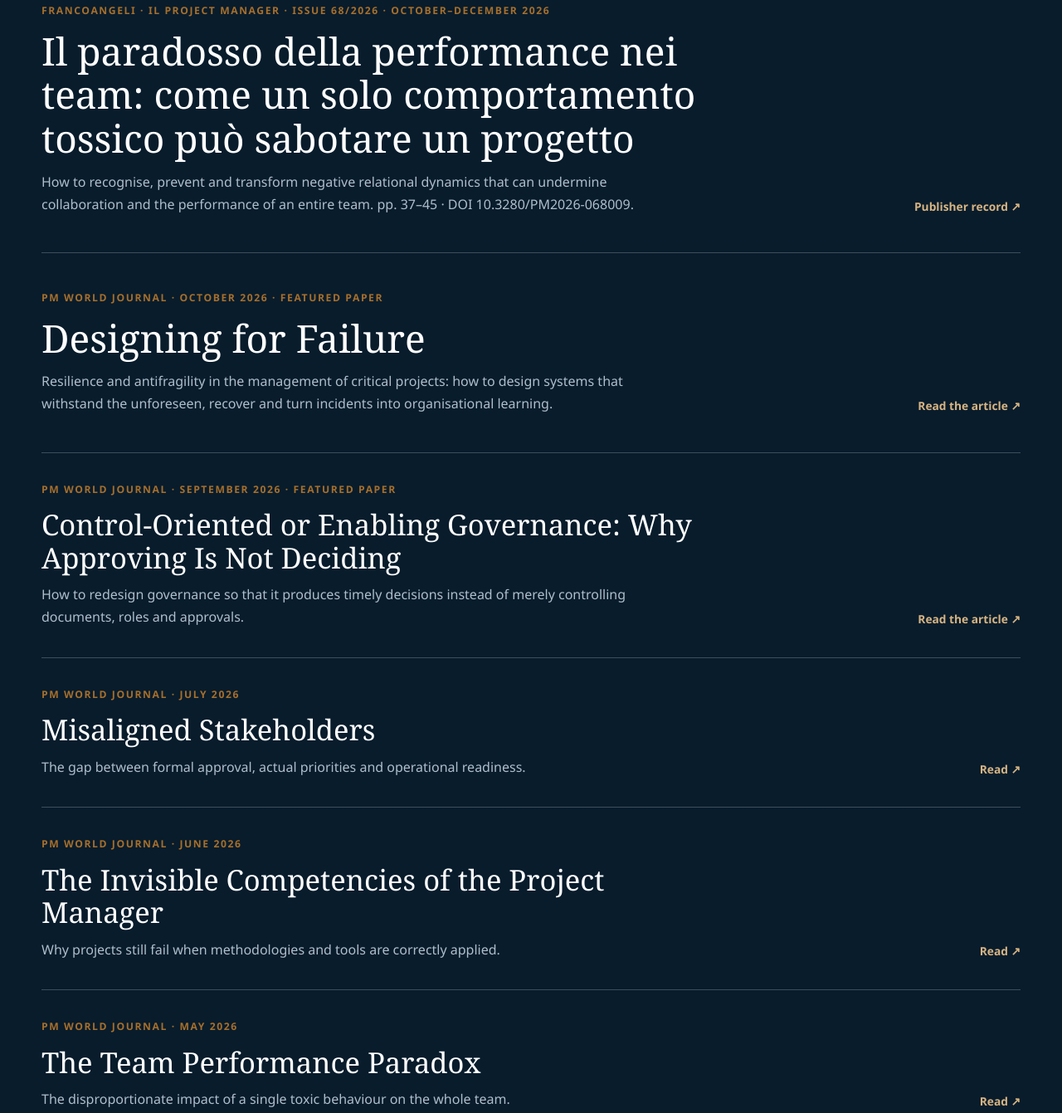
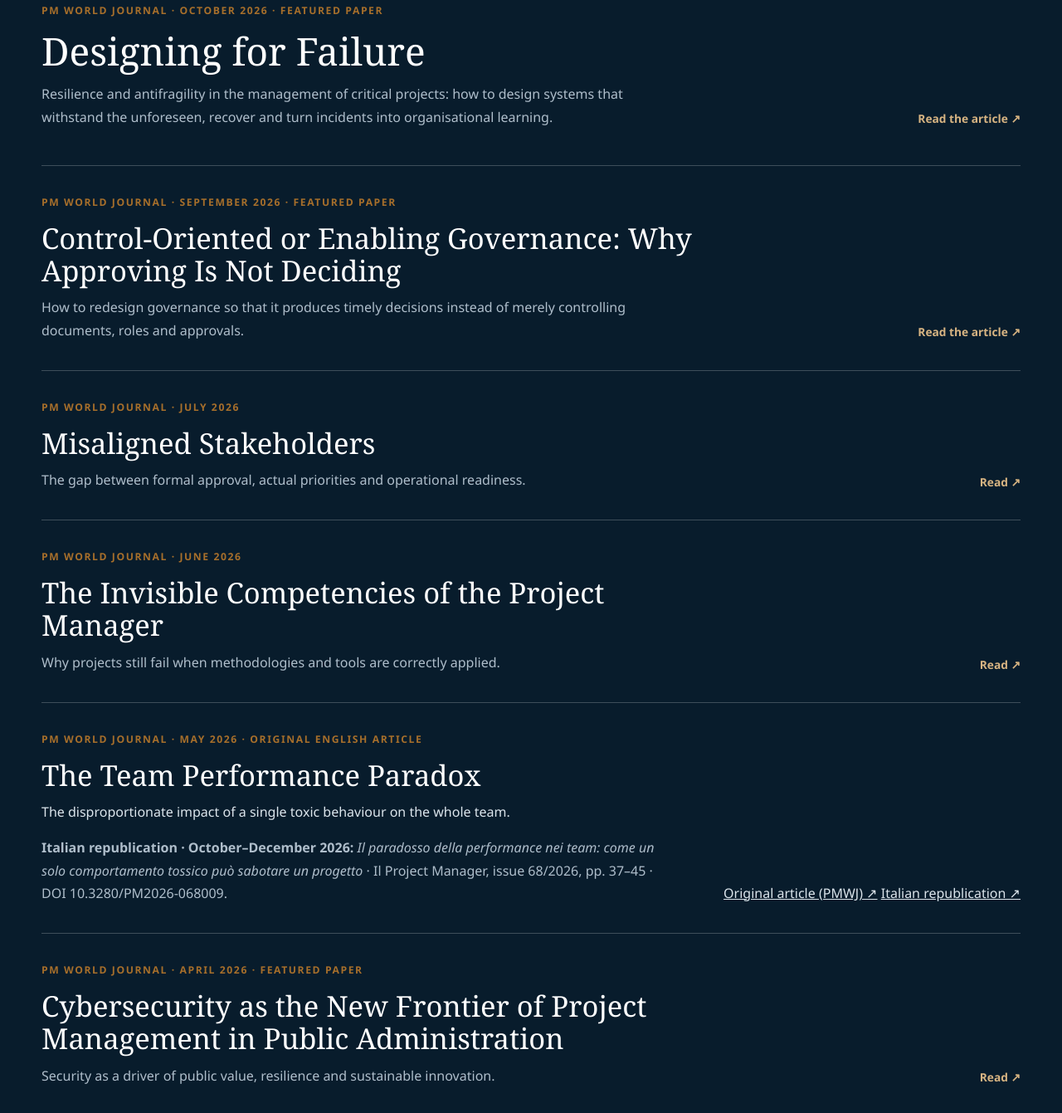
Before and after one commit to lprinzio/lprinzio.github.io, a plain HTML site: page en/index.html in a window 1280 px wide. Shown: the part 9818-11159 px from the top of the page at 83% size. Drawn offline with Linux system fonts and the light colour scheme.

Commit message:
Link English article to Italian republication

```diff
--- a/en/index.html
+++ b/en/index.html
@@ -21,7 +21,7 @@
     <link rel="alternate" hreflang="en" href="https://lprinzio.github.io/en/" />
     <link rel="alternate" hreflang="x-default" href="https://lprinzio.github.io/" />
     <link rel="icon" href="../favicon.svg" type="image/svg+xml" />
-    <link rel="stylesheet" href="../styles.css?v=20261016-2" />
+    <link rel="stylesheet" href="../styles.css?v=20261115-1" />
     <script src="../script.js" defer></script>
     <script type="application/ld+json">
       {
@@ -571,19 +571,6 @@
           <div class="publication-list">
             <article class="publication-card featured-publication">
               <div>
-                <p class="publication-meta">FrancoAngeli · Il Project Manager · Issue 68/2026 · October–December 2026</p>
-                <h3>Il paradosso della performance nei team: come un solo comportamento tossico può sabotare un progetto</h3>
-                <p>
-                  How to recognise, prevent and transform negative relational dynamics that can
-                  undermine collaboration and the performance of an entire team.
-                  pp. 37–45 · DOI 10.3280/PM2026-068009.
-                </p>
-              </div>
-              <a href="https://www.francoangeli.it/riviste/articolo/81182" target="_blank" rel="noopener noreferrer">Publisher record ↗</a>
-            </article>
-
-            <article class="publication-card featured-publication">
-              <div>
                 <p class="publication-meta">PM World Journal · October 2026 · Featured Paper</p>
                 <h3>Designing for Failure</h3>
                 <p>
@@ -627,11 +614,19 @@
 
             <article class="publication-card">
               <div>
-                <p class="publication-meta">PM World Journal · May 2026</p>
+                <p class="publication-meta">PM World Journal · May 2026 · Original English article</p>
                 <h3>The Team Performance Paradox</h3>
                 <p>The disproportionate impact of a single toxic behaviour on the whole team.</p>
+                <p class="publication-republication">
+                  <strong>Italian republication · October–December 2026:</strong>
+                  <em>Il paradosso della performance nei team: come un solo comportamento tossico può sabotare un progetto</em>
+                  · Il Project Manager, issue 68/2026, pp. 37–45 · DOI 10.3280/PM2026-068009.
+                </p>
               </div>
-              <a href="https://pmworldjournal.com/article/the-team-performance-paradox" target="_blank" rel="noopener noreferrer">Read ↗</a>
+              <div class="publication-links">
+                <a href="https://pmworldjournal.com/article/the-team-performance-paradox" target="_blank" rel="noopener noreferrer">Original article (PMWJ) ↗</a>
+                <a href="https://www.francoangeli.it/riviste/articolo/81182" target="_blank" rel="noopener noreferrer">Italian republication ↗</a>
+              </div>
             </article>
 
             <article class="publication-card">
```
